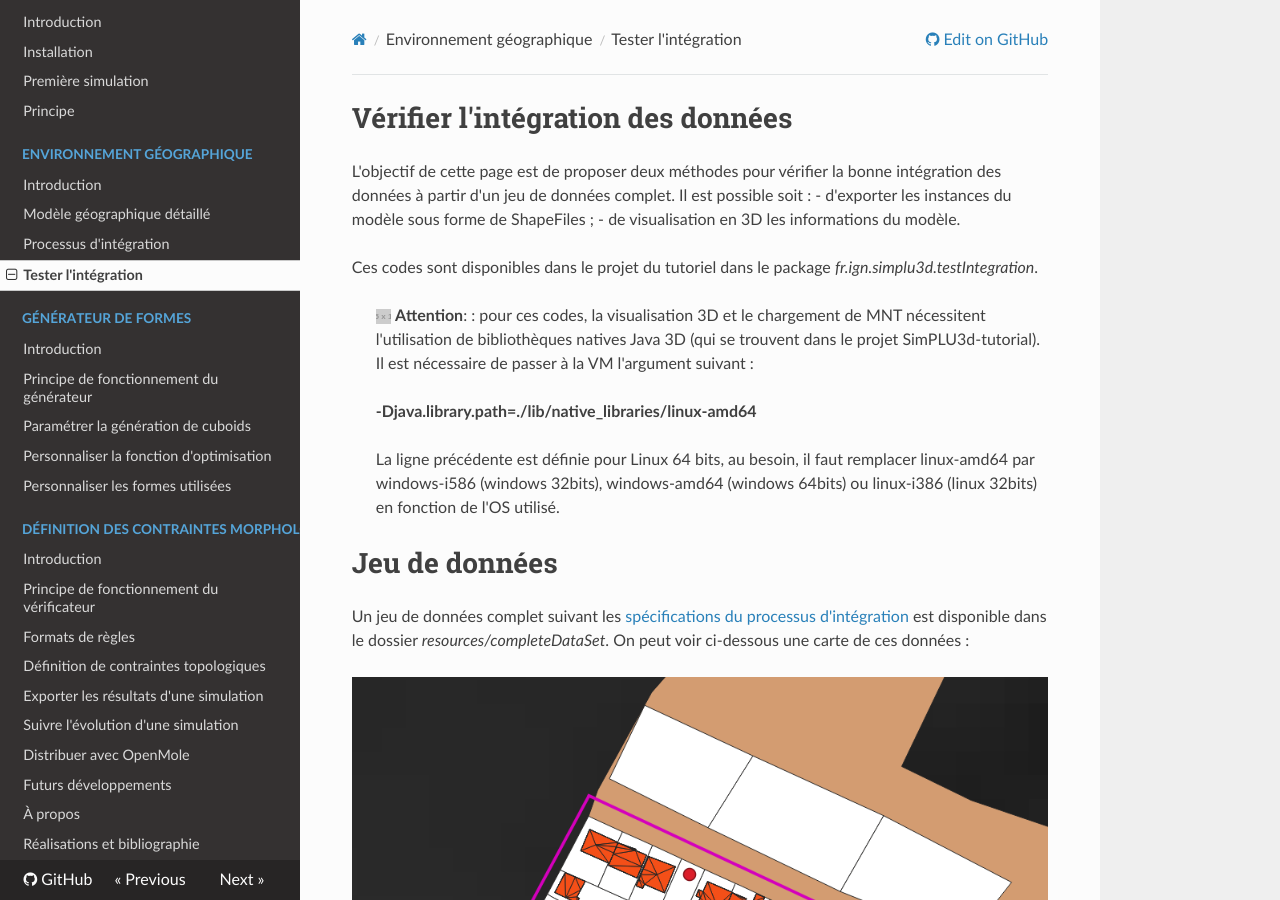
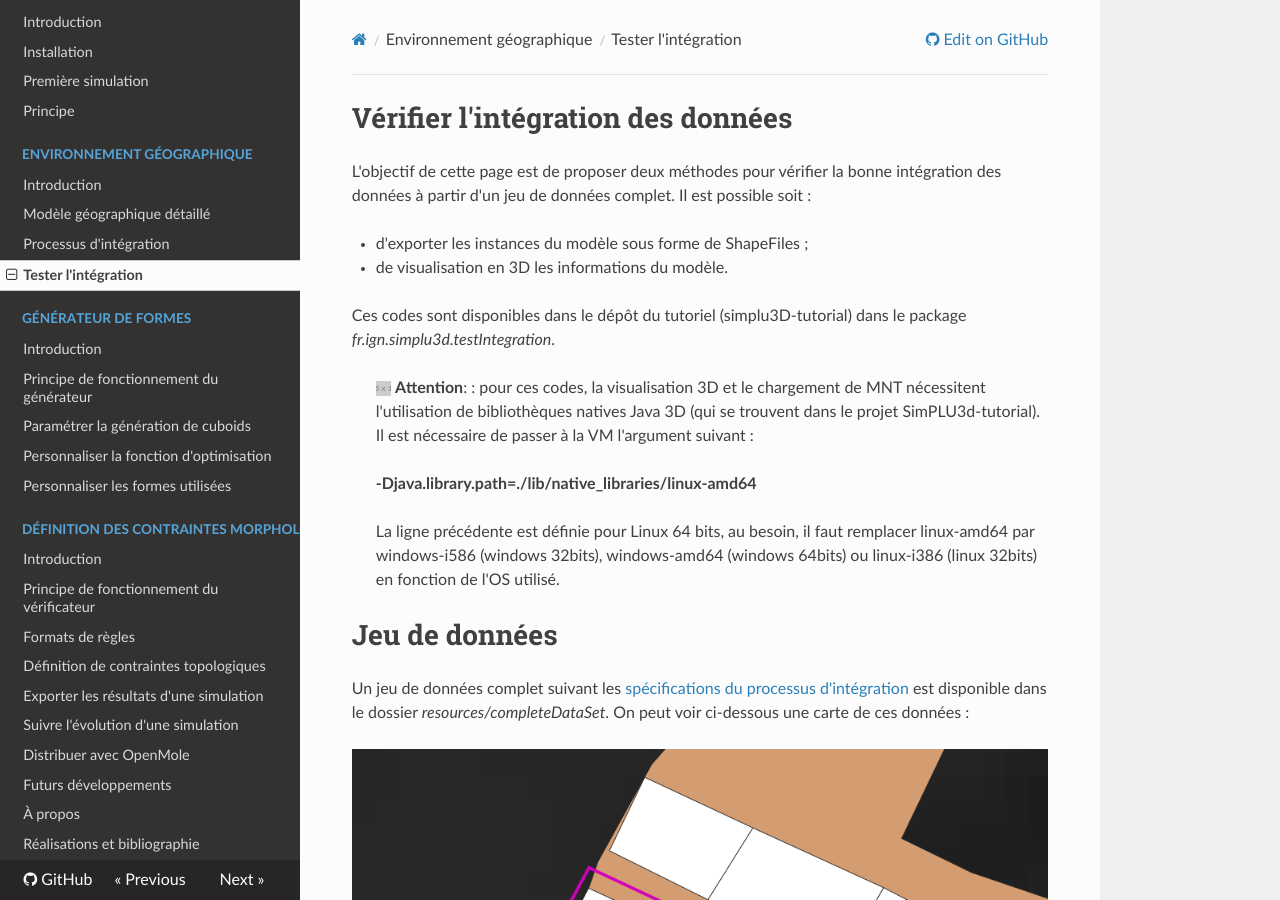
Before and after one commit to SimPLU3D/simplu3D-tutorial, an MkDocs documentation site: the page built from docs/envgeo/integration-test.md, in a window 1280 px wide and 900 px high. Built offline with MkDocs 1.6.1, drawn with Linux system fonts in a browser that asks for light colours; nearby versions of some CDN libraries; some of the changed text lies outside the part shown.

Commit message:
minor typo

```diff
--- a/docs/envgeo/integration-test.md
+++ b/docs/envgeo/integration-test.md
@@ -9,10 +9,11 @@ date: 2018-10-26
 # Vérifier l'intégration des données
 
 L'objectif de cette page est de proposer deux méthodes pour vérifier la bonne intégration des données à partir d'un jeu de données complet. Il est possible soit :
+
 - d'exporter les instances du modèle sous forme de ShapeFiles ;
 - de visualisation en 3D les informations du modèle.
 
-Ces codes sont disponibles dans le projet du tutoriel dans le package *fr.ign.simplu3d.testIntegration*.
+Ces codes sont disponibles dans le dépôt du tutoriel (simplu3D-tutorial)  dans le package *fr.ign.simplu3d.testIntegration*.
 
 > ![#f03c15](https://placehold.it/15/f03c15/000000?text=+) **Attention**: : pour ces codes, la visualisation 3D et le chargement de MNT nécessitent l'utilisation de bibliothèques natives Java 3D (qui se trouvent dans le projet SimPLU3d-tutorial). Il est nécessaire de passer à la VM l'argument suivant :
 
```
Also changed, not shown: other parts of docs/envgeo/integration-test.md (+1 -1 lines).
